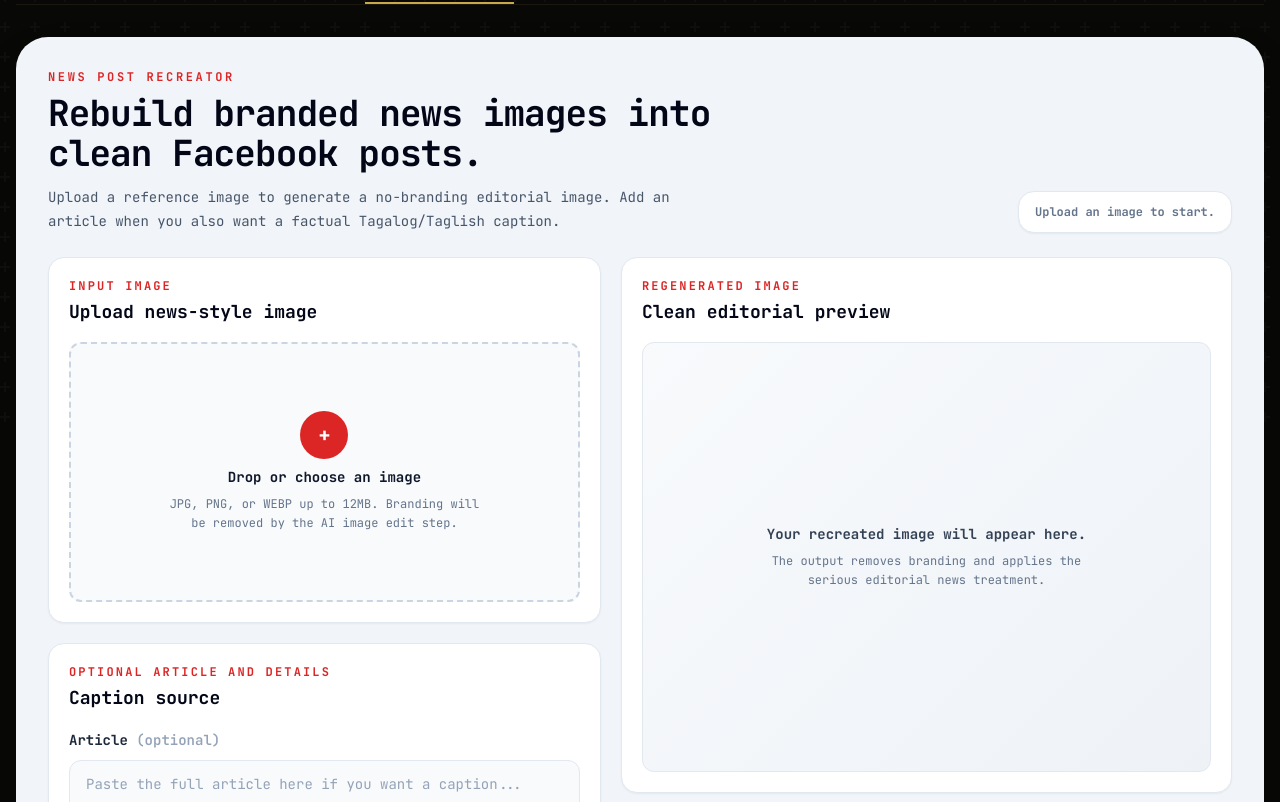
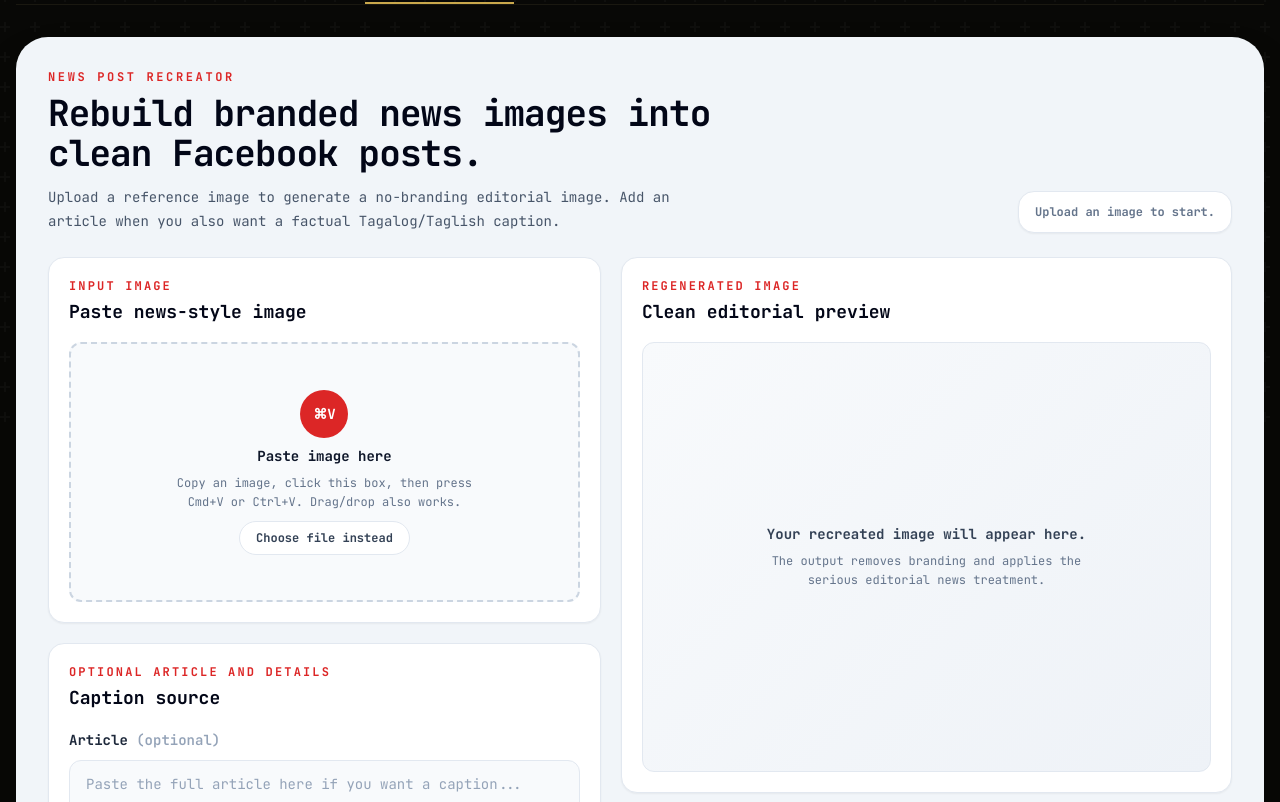
Before and after one commit to nav0713/facebook-post, a Next.js app: page / in a window 1280 px wide. Shown: the part 368-1170 px from the top of the page. Built offline with nearby package versions, Linux system fonts and the light colour scheme.

Commit message:
working post creator

```diff
--- a/components/ImageUploader.tsx
+++ b/components/ImageUploader.tsx
@@ -1,6 +1,6 @@
 "use client";
 
-import { useRef } from "react";
+import { useRef, useState } from "react";
 
 interface ImageUploaderProps {
   file: File | null;
@@ -16,6 +16,36 @@ export default function ImageUploader({
   onChange,
 }: ImageUploaderProps) {
   const inputRef = useRef<HTMLInputElement | null>(null);
+  const pasteZoneRef = useRef<HTMLDivElement | null>(null);
+  const [isDragging, setIsDragging] = useState(false);
+
+  const handlePaste = (event: React.ClipboardEvent<HTMLDivElement>) => {
+    if (disabled) return;
+
+    const pastedFile = Array.from(event.clipboardData.items)
+      .find((item) => item.kind === "file" && item.type.startsWith("image/"))
+      ?.getAsFile();
+
+    if (!pastedFile) return;
+
+    event.preventDefault();
+    onChange(
+      new File([pastedFile], `pasted-news-image-${Date.now()}.png`, {
+        type: pastedFile.type || "image/png",
+      }),
+    );
+  };
+
+  const handleDrop = (event: React.DragEvent<HTMLDivElement>) => {
+    event.preventDefault();
+    setIsDragging(false);
+    if (disabled) return;
+
+    const droppedFile = Array.from(event.dataTransfer.files).find((item) =>
+      item.type.startsWith("image/"),
+    );
+    if (droppedFile) onChange(droppedFile);
+  };
 
   return (
     <section className="rounded-2xl border border-slate-200 bg-white p-5 shadow-sm">
@@ -25,7 +55,7 @@ export default function ImageUploader({
             Input image
           </p>
           <h2 className="mt-1 text-lg font-black text-slate-950">
-            Upload news-style image
+            Paste news-style image
           </h2>
         </div>
         {file && (
@@ -43,9 +73,24 @@ export default function ImageUploader({
         )}
       </div>
 
-      <label
-        htmlFor="post-image-upload"
-        className="mt-4 flex min-h-[260px] cursor-pointer flex-col items-center justify-center rounded-xl border-2 border-dashed border-slate-300 bg-slate-50 p-4 text-center transition hover:border-red-300 hover:bg-red-50/40"
+      <div
+        ref={pasteZoneRef}
+        tabIndex={disabled ? -1 : 0}
+        role="button"
+        aria-label="Paste an image from your clipboard"
+        onPaste={handlePaste}
+        onClick={() => pasteZoneRef.current?.focus()}
+        onDragOver={(event) => {
+          event.preventDefault();
+          if (!disabled) setIsDragging(true);
+        }}
+        onDragLeave={() => setIsDragging(false)}
+        onDrop={handleDrop}
+        className={`mt-4 flex min-h-[260px] cursor-text flex-col items-center justify-center rounded-xl border-2 border-dashed p-4 text-center outline-none transition focus:ring-4 focus:ring-red-100 ${
+          isDragging
+            ? "border-red-400 bg-red-50"
+            : "border-slate-300 bg-slate-50 hover:border-red-300 hover:bg-red-50/40"
+        } ${disabled ? "opacity-60" : ""}`}
       >
         <input
           ref={inputRef}
@@ -71,19 +116,30 @@ export default function ImageUploader({
           </div>
         ) : (
           <div className="max-w-xs space-y-2">
-            <div className="mx-auto flex h-12 w-12 items-center justify-center rounded-full bg-red-600 text-xl font-black text-white">
-              +
+            <div className="mx-auto flex h-12 w-12 items-center justify-center rounded-full bg-red-600 text-sm font-black text-white">
+              ⌘V
             </div>
             <p className="text-sm font-bold text-slate-900">
-              Drop or choose an image
+              Paste image here
             </p>
             <p className="text-xs leading-relaxed text-slate-500">
-              JPG, PNG, or WEBP up to 12MB. Branding will be removed by the AI
-              image edit step.
+              Copy an image, click this box, then press Cmd+V or Ctrl+V.
+              Drag/drop also works.
             </p>
+            <button
+              type="button"
+              onClick={(event) => {
+                event.stopPropagation();
+                inputRef.current?.click();
+              }}
+              disabled={disabled}
+              className="mt-3 rounded-full border border-slate-200 bg-white px-4 py-2 text-xs font-black text-slate-700 transition hover:border-red-200 hover:text-red-700 disabled:opacity-50"
+            >
+              Choose file instead
+            </button>
           </div>
         )}
-      </label>
+      </div>
     </section>
   );
 }
```
